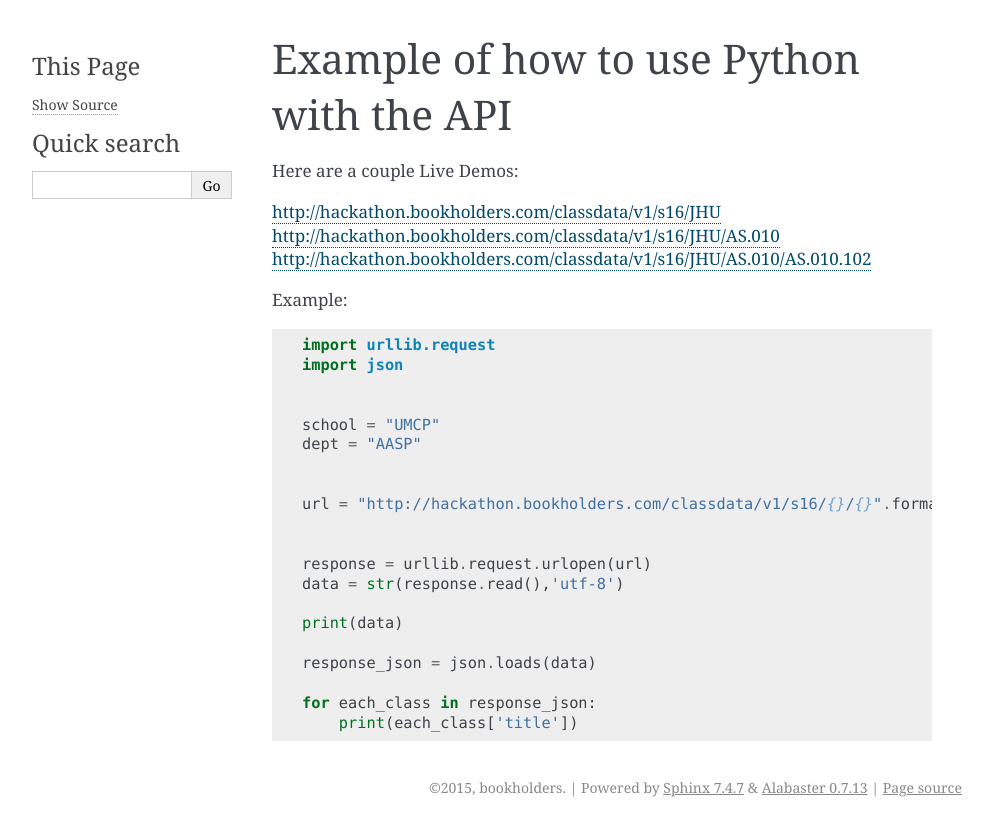
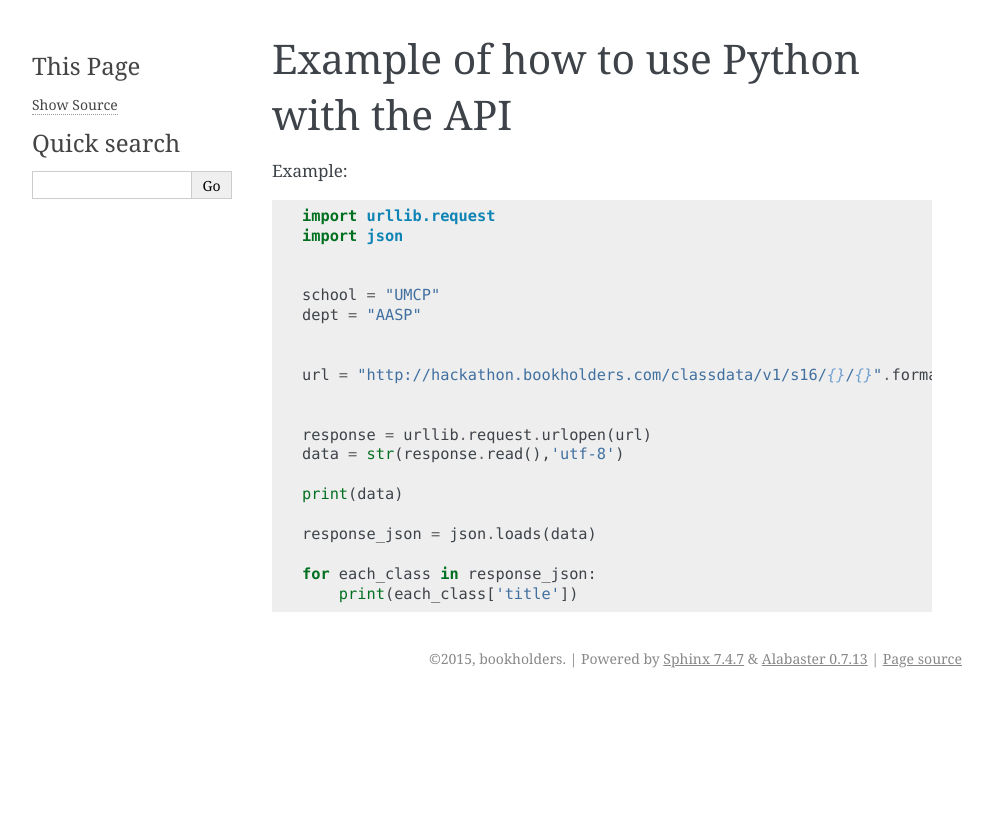
Before and after one commit to bookholders/classdataapi, a Sphinx documentation site: the page built from docs/python.rst, in a window 1280 px wide. Shown: the top 836 px of the page, without its empty margins (148-1140 px from the left). Built offline with Sphinx 7.4.7, drawn with Linux system fonts in a browser that asks for light colours.

Commit message:
Update python.rst

```diff
--- a/docs/python.rst
+++ b/docs/python.rst
@@ -2,12 +2,6 @@
 
 Example of how to use Python with the API
 =========================================
-
-Here are a couple Live Demos:
-
-http://hackathon.bookholders.com/classdata/v1/s16/JHU
-http://hackathon.bookholders.com/classdata/v1/s16/JHU/AS.010
-http://hackathon.bookholders.com/classdata/v1/s16/JHU/AS.010/AS.010.102
 
 Example:
 
```
